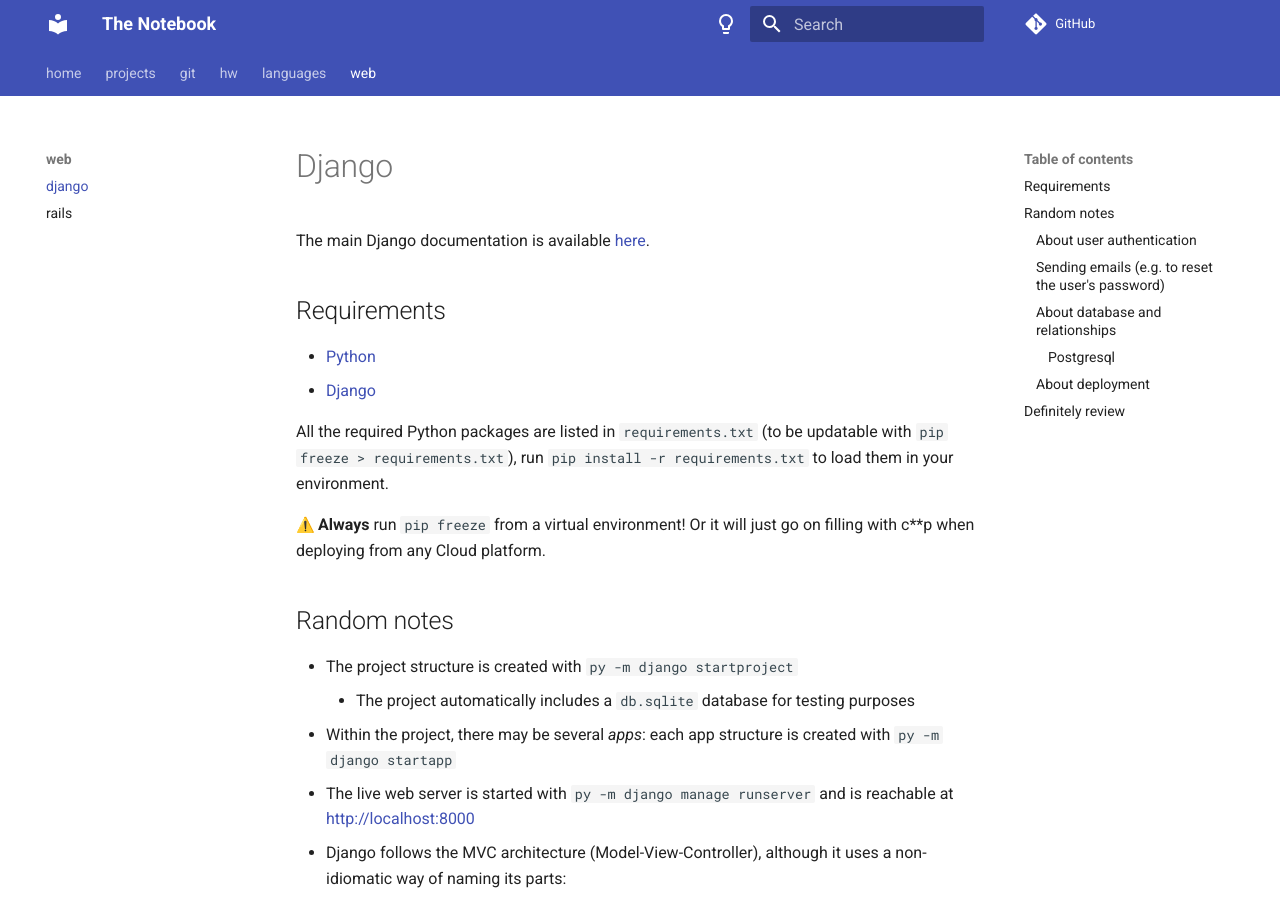
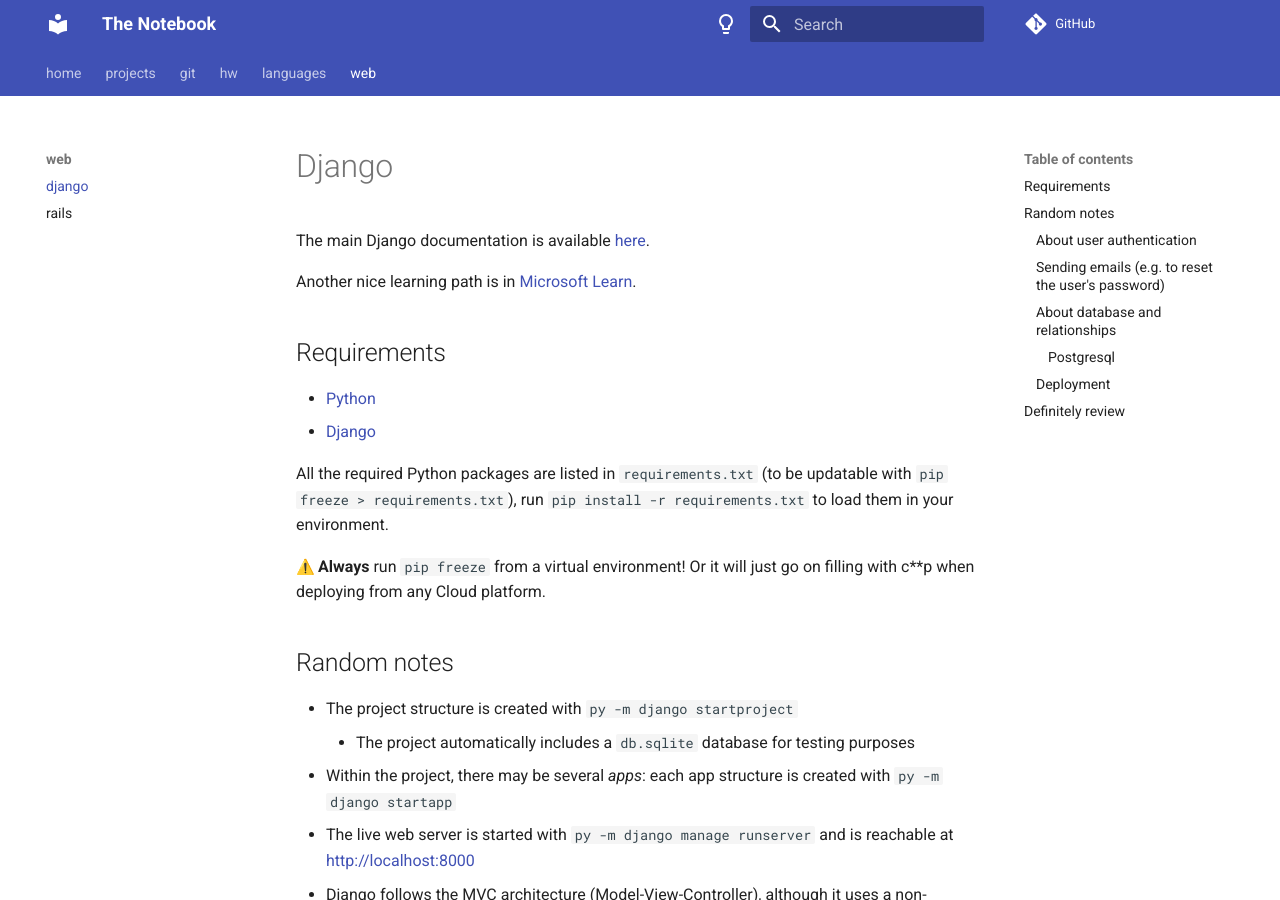
Before and after one commit to sannae/the-notebook, an MkDocs documentation site: the page built from docs/web/django.md, in a window 1280 px wide and 900 px high. Built offline with MkDocs 1.6.1 and Material for MkDocs 9.7.7, drawn with Linux system fonts in a browser that asks for light colours; emoji names are drawn with the system emoji font; comment, search, counter and statistics services are not loaded; some of the changed text lies outside the part shown.

Commit message:
Added tutorial on django page to deploy on azure web apps

```diff
--- a/docs/web/django.md
+++ b/docs/web/django.md
@@ -1,6 +1,8 @@
 # Django
 
 The main Django documentation is available [here](https://docs.djangoproject.com/en/).
+
+Another nice learning path is in [Microsoft Learn](https://docs.microsoft.com/en-us/learn/paths/django-create-data-driven-websites/).
 
 ## Requirements
 * [Python](https://www.python.org/downloads/)
@@ -97,7 +99,7 @@
     * To show all the tables in the database, `\dt`
     * To look for a specific table in the database, `\dt *PATTERN*`
 
-### About deployment
+### Deployment
 * Before deploying, remember to:
     * Turn `Debug = FALSE` in `settings.py`
     * Add the remote host to the `ALLOWED_HOSTS` in `settings.py`, like
```
Also changed, not shown: other parts of docs/web/django.md (+2 -0 lines), docs/hw/raspberrypi3.md (+3 -0 lines).
